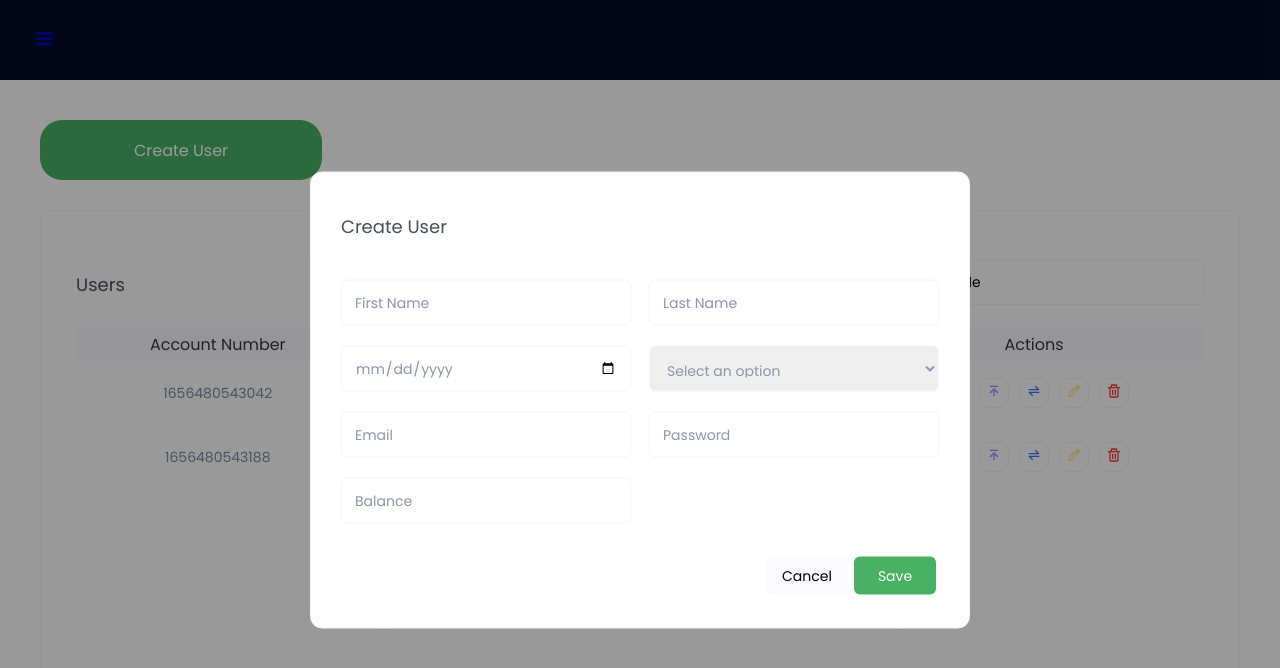
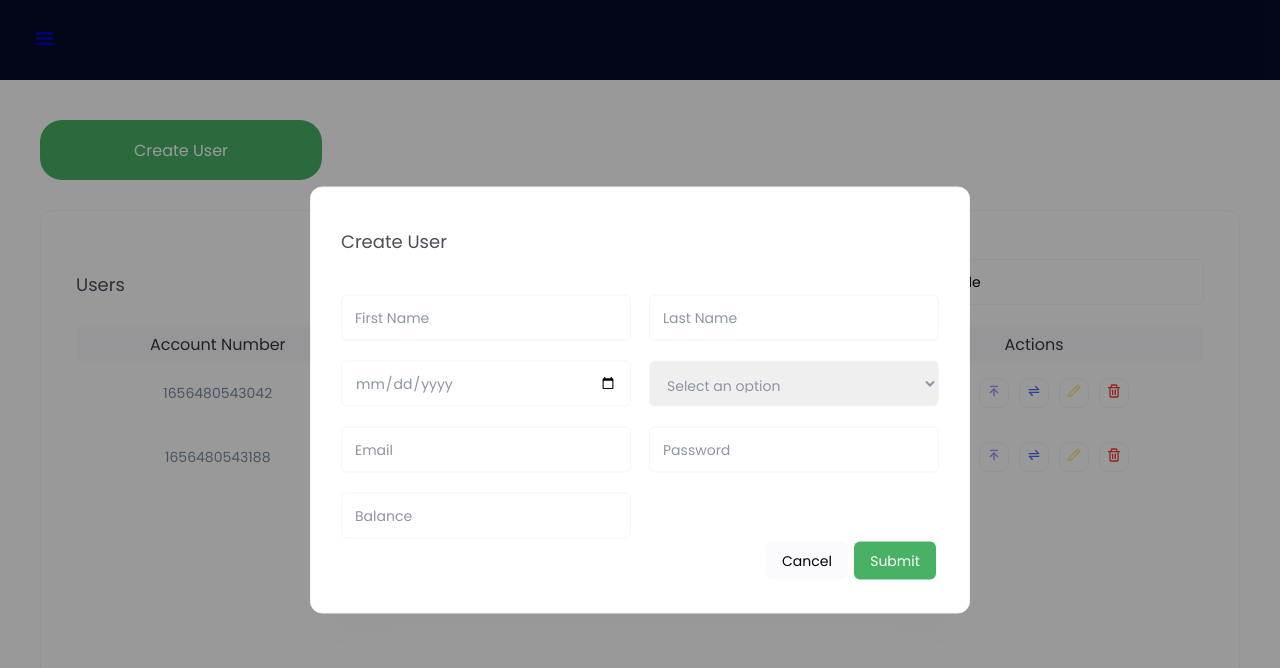
Before and after one commit to louisordonez/banking-app, a React (Create React App) app: page /Users in a window 1280 px wide. Both pictures are taken after typing "Sample" into the empty fields and a click on the button "Create User". Shown: the top 668 px of the page. Built offline with nearby package versions, Linux system fonts and the light colour scheme.

Commit message:
Add create user function

```diff
--- a/src/Assets/Styles/Scss/components/_modal.scss
+++ b/src/Assets/Styles/Scss/components/_modal.scss
@@ -34,8 +34,6 @@
 
 .modal-footer {
   text-align: right;
-  padding: 3rem;
-  padding-top: 0;
 }
 
 .create-user-flex {
--- a/src/Routes/Users.jsx
+++ b/src/Routes/Users.jsx
@@ -1,4 +1,4 @@
-import React, { useState } from 'react';
+import React, { useRef, useState } from 'react';
 import Button from '../Components/Button/Button';
 import SearchInput from '../Components/Input/SearchInput';
 import ActionsDeleteButton from '../Components/Button/ActionsDeleteButton';
@@ -9,25 +9,32 @@ const USER_LIST = [
     accountNumber: 1656480543042,
     firstName: 'John',
     lastName: 'Doe',
-    age: 19,
+    birthdate: '1997-06-22',
     gender: 'Male',
     email: 'jd@email.com',
     password: 'jd',
-    balance: 100.25,
+    balance: 10000.25,
   },
   {
     accountNumber: 1656480543188,
     firstName: 'John',
     lastName: 'Smith',
-    age: 20,
+    birthdate: '1998-12-11',
     gender: 'Male',
     email: 'js@email.com',
     password: 'js',
-    balance: 200.25,
+    balance: 20000.25,
   },
 ];
 
 const Users = () => {
+  const firstNameRef = useRef(null);
+  const lastNameRef = useRef(null);
+  const birthdateRef = useRef(null);
+  const genderRef = useRef(null);
+  const emailRef = useRef(null);
+  const passwordRef = useRef(null);
+  const balanceRef = useRef(null);
   const [users, setUsers] = useState(USER_LIST);
   const [create, setCreate] = useState('none');
 
@@ -35,15 +42,54 @@ const Users = () => {
 
   const handleCreateClose = () => setCreate('none');
 
-  const handleCreateUser = () => {
+  const handleCreateUser = (userData) => {
     const newAccountNumber = new Date().getTime();
 
-    setUsers((state) => [...state, { accountNumber: newAccountNumber }]);
+    setUsers((state) => [
+      ...state,
+      {
+        accountNumber: newAccountNumber,
+        firstName: `${userData.firstName}`,
+        lastName: `${userData.lastName}`,
+        birthdate: `${userData.birthdate}`,
+        gender: `${userData.gender}`,
+        email: `${userData.email}`,
+        password: `${userData.password}`,
+        balance: `${userData.balance}`,
+      },
+    ]);
   };
 
   const handleDelete = (accountNumber) => {
     const newUsers = users.filter((u) => u.accountNumber !== accountNumber);
+
     setUsers(newUsers);
+  };
+
+  const resetCreateUserForm = () => {
+    firstNameRef.current.value = '';
+    lastNameRef.current.value = '';
+    birthdateRef.current.value = '';
+    genderRef.current.value = '';
+    emailRef.current.value = '';
+    passwordRef.current.value = '';
+    balanceRef.current.value = '';
+  };
+
+  const handleSubmit = (e) => {
+    const userData = {
+      firstName: `${firstNameRef.current.value}`,
+      lastName: `${lastNameRef.current.value}`,
+      birthdate: `${birthdateRef.current.value}`,
+      gender: `${genderRef.current.value}`,
+      email: `${emailRef.current.value}`,
+      password: `${passwordRef.current.value}`,
+      balance: `${balanceRef.current.value}`,
+    };
+
+    e.preventDefault();
+    handleCreateUser(userData);
+    resetCreateUserForm();
   };
 
   return (
@@ -130,13 +176,14 @@ const Users = () => {
               </div>
             </div>
             <div className="modal-body">
-              {/* <form> */}
+              <form onSubmit={handleSubmit}>
                 <div className="create-user-flex">
                   <div>
                     <input
                       className="user-input-text"
                       placeholder="First Name"
                       type="text"
+                      ref={firstNameRef}
                       required
                     />
                   </div>
@@ -145,6 +192,7 @@ const Users = () => {
                       className="user-input-text"
                       placeholder="Last Name"
                       type="text"
+                      ref={lastNameRef}
                       required
                     />
                   </div>
@@ -155,12 +203,18 @@ const Users = () => {
                       className="user-input-text"
                       placeholder="Birthdate"
                       type="date"
+                      ref={birthdateRef}
                       required
                     />
                   </div>
                   <div>
-                  <select className="user-input-text" required>
-                    <option value="" disabled selected hidden>
+                    <select
+                      className="user-input-text"
+                      ref={genderRef}
+                      defaultValue={''}
+                      required
+                    >
+                      <option value="" disabled hidden>
                         Select an option
                       </option>
                       <option value="male">Male</option>
@@ -174,6 +228,7 @@ const Users = () => {
                       className="user-input-text"
                       placeholder="Email"
                       type="email"
+                      ref={emailRef}
                       required
                     />
                   </div>
@@ -182,6 +237,7 @@ const Users = () => {
                       className="user-input-text"
                       placeholder="Password"
                       type="password"
+                      ref={passwordRef}
                       required
                     />
                   </div>
@@ -193,27 +249,28 @@ const Users = () => {
                       placeholder="Balance"
                       type="number"
                       step=".01"
+                      ref={balanceRef}
                       required
                     />
                   </div>
                 </div>
-              {/* </form> */}
-            </div>
                 <div className="modal-footer">
-              <button
+                  <input
                     className="btn-small btn-cancel"
                     onClick={handleCreateClose}
-              >
-                Cancel
-              </button>
-              <button
+                    type="button"
+                    value="Cancel"
+                  />
+                  <input
                     className="btn-small btn-primary"
-                onClick={() => {
-                  handleCreateUser();
-                }}
-              >
-                Save
-              </button>
+                    // onClick={() => {
+                    //   handleCreateUser();
+                    // }}
+                    type="submit"
+                    value="Submit"
+                  />
+                </div>
+              </form>
             </div>
           </div>
         </div>
```
Lines whose indentation alone changed are shown as unchanged.
